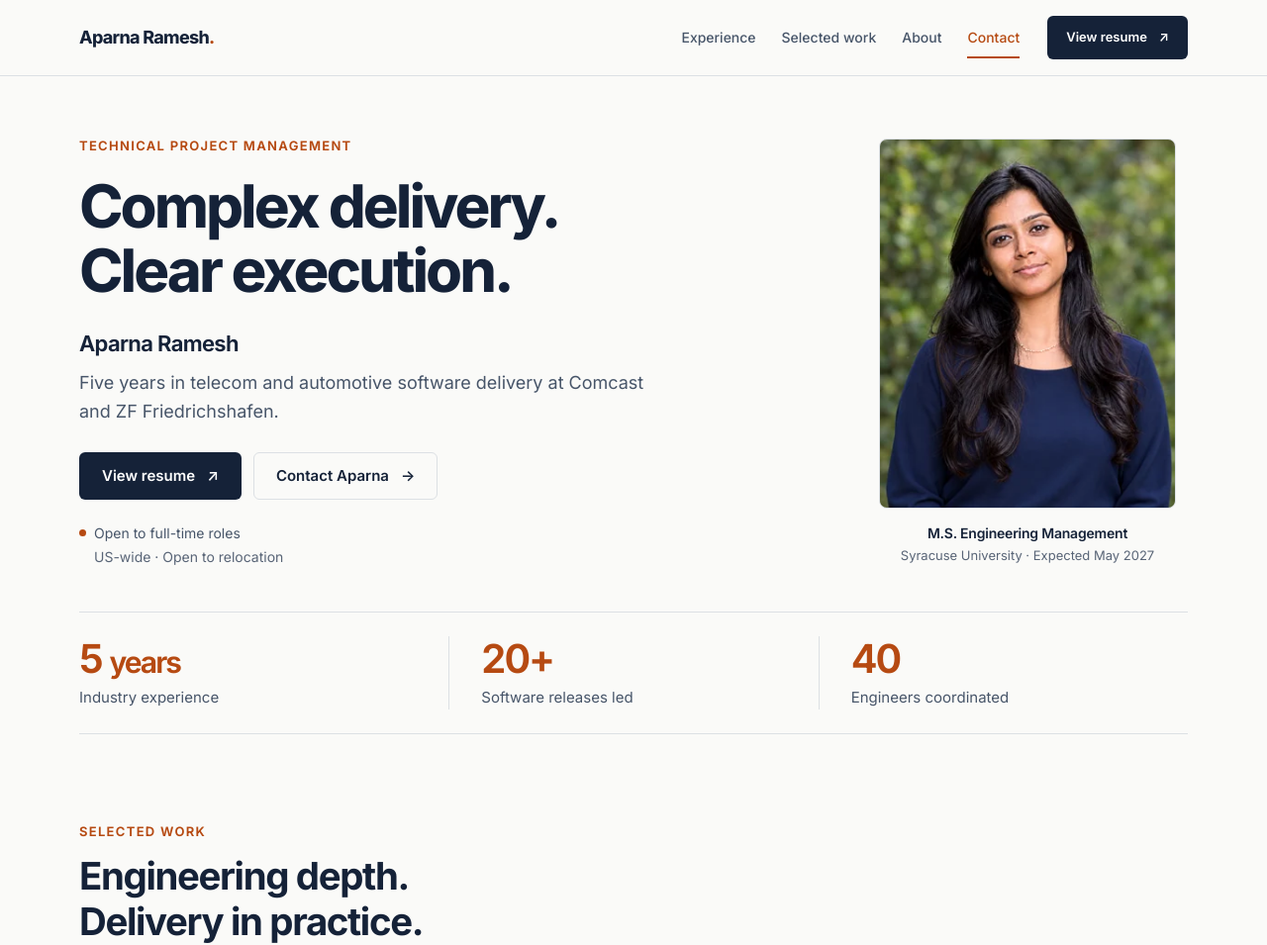
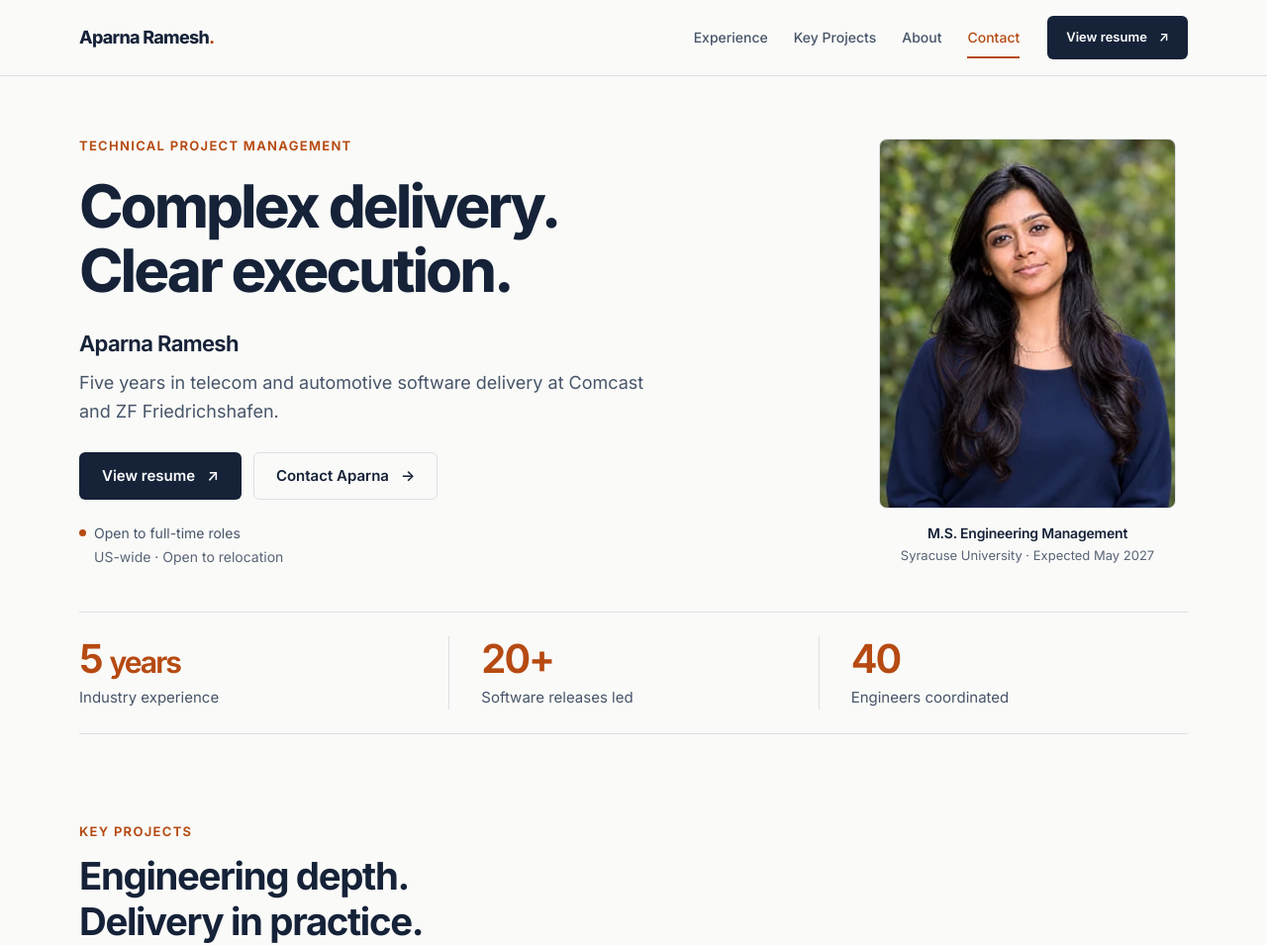
Before and after one commit to aparnaramesh-mem/aparnaramesh-mem.github.io, a plain HTML site: page index.html in a window 1280 px wide. Shown: the top 955 px of the page at 99% size. Drawn offline with Linux system fonts and the light colour scheme.

Commit message:
Rename Selected Work to Key Projects

```diff
--- a/index.html
+++ b/index.html
@@ -61,7 +61,7 @@
       <a class="wordmark" href="#home" aria-label="Aparna Ramesh, home">Aparna Ramesh<span aria-hidden="true">.</span></a>
       <ul class="nav-menu" id="nav-menu">
         <li><a href="#experience" data-nav>Experience</a></li>
-        <li><a href="#programs" data-nav>Selected work</a></li>
+        <li><a href="#programs" data-nav>Key Projects</a></li>
         <li><a href="#about" data-nav>About</a></li>
         <li><a href="#contact" data-nav>Contact</a></li>
       </ul>
@@ -105,7 +105,7 @@
 
     <section class="section container" id="programs" tabindex="-1" aria-labelledby="programs-title">
       <div class="section-heading">
-        <p class="eyebrow">Selected work</p>
+        <p class="eyebrow">Key Projects</p>
         <h2 id="programs-title">Engineering depth.<br />Delivery in practice.</h2>
         <p>Two long-running programs across telecom services and automotive software.</p>
       </div>
```
